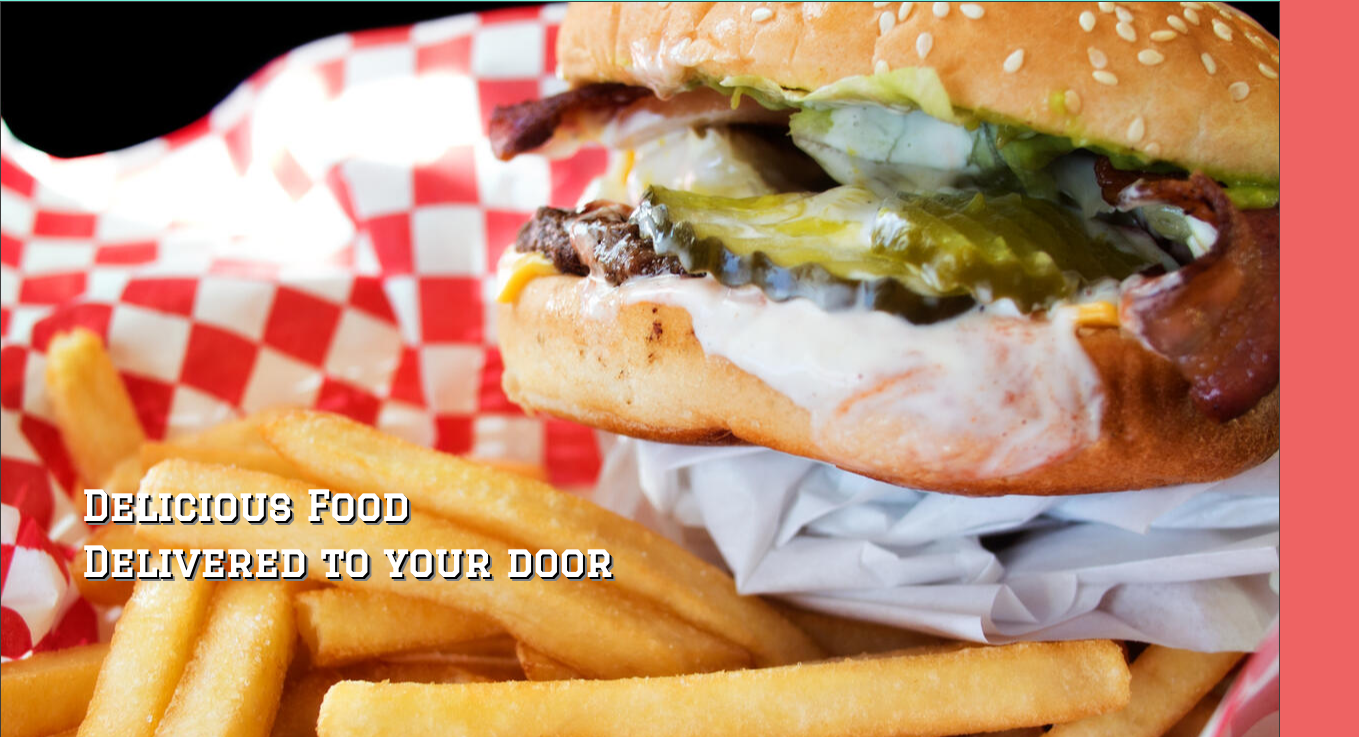
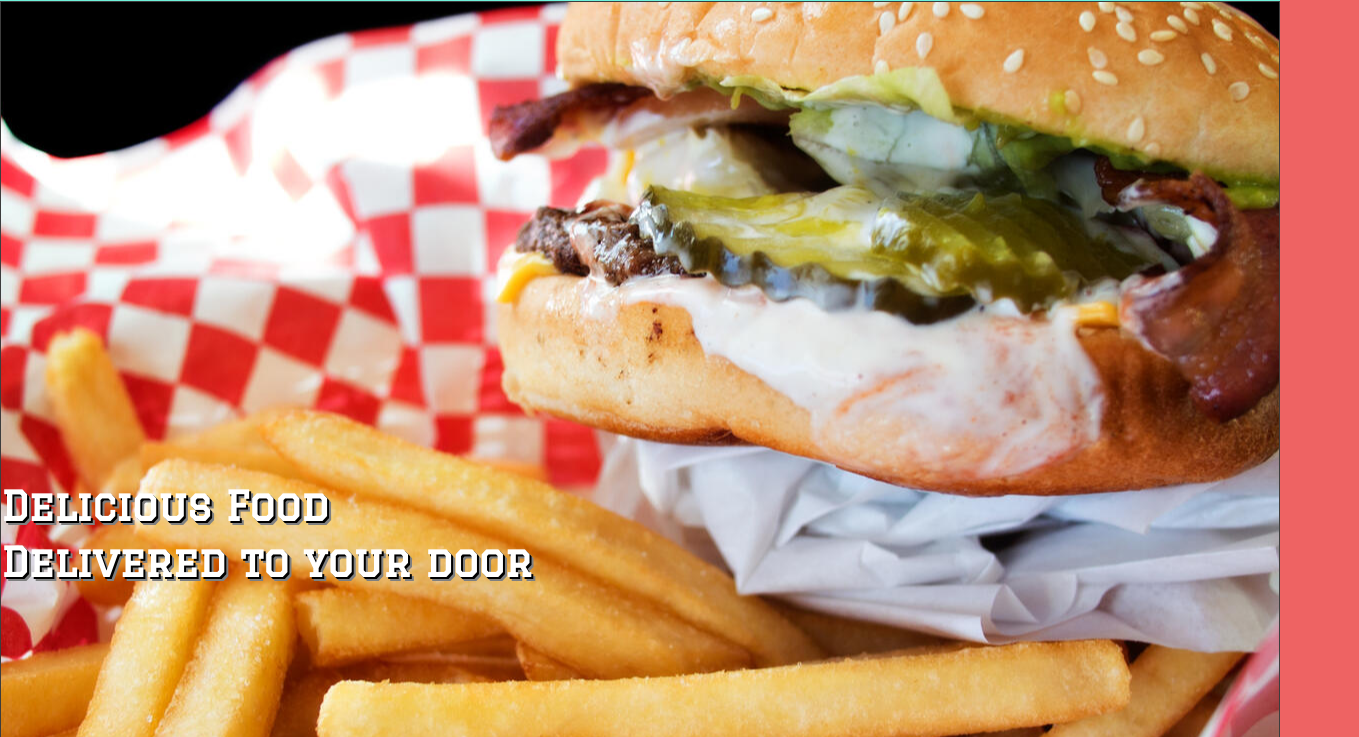
Before and after one commit to Bleunar/ite399shiz, a plain HTML site: page index.html in a window 1280 px wide. Shown: the part 63-800 px from the top of the page, 1359 px wide, since content can reach past the window. Drawn offline with nearby package versions, Linux system fonts and the light colour scheme.

Commit message:
Update style.css

```diff
--- a/style.css
+++ b/style.css
@@ -112,7 +112,7 @@
     text-shadow: 2px 2px black, 4px 4px gray;
     position: relative;
     top: 60vh;
-    left: 10vh;
+    left: 0vh;
 }
 .services{
     height: 100px;
```
